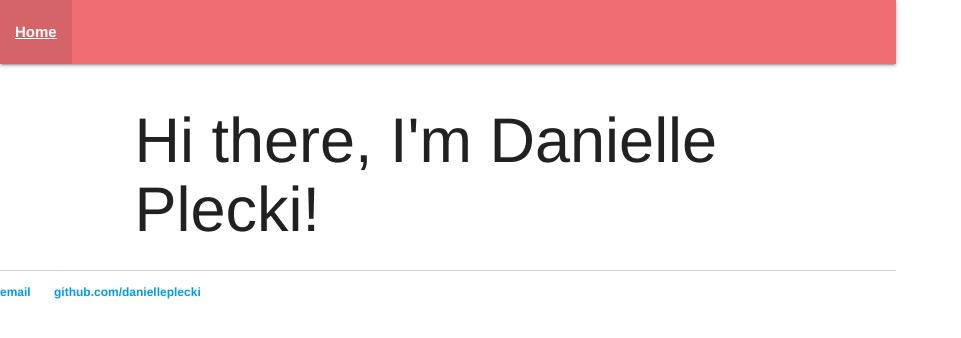
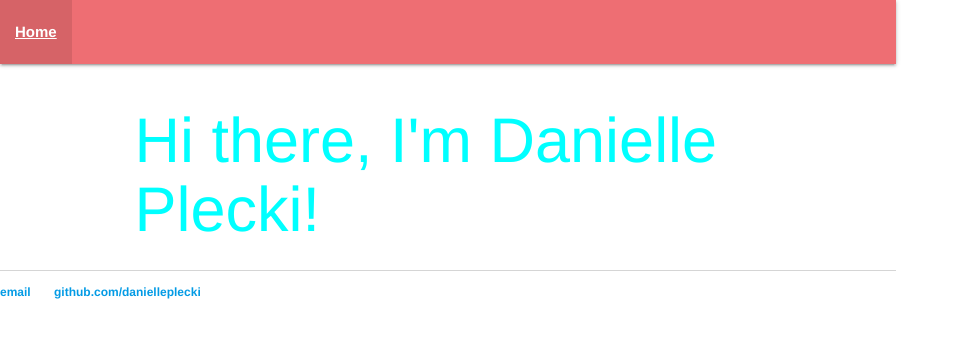
Before and after one commit to danielleplecki/danielleplecki.github.io, a Jekyll site: the page built from index.html, in a window 1280 px wide. Shown: the top 338 px of the page, without its empty margins (0-961 px from the left). Built offline with Jekyll 4.4.1, drawn with Linux system fonts in a browser that asks for light colours.

Commit message:
add materialize

```diff
--- a/_layouts/default.html
+++ b/_layouts/default.html
@@ -7,7 +7,7 @@
     <!--Import Google Icon Font-->
     <link href="https://fonts.googleapis.com/icon?family=Material+Icons" rel="stylesheet">
     <!--Import materialize.css-->
-    <link type="text/css" rel="stylesheet" href="../css/materialize.min.css"  media="screen,projection"/>
+    <link type="text/css" rel="stylesheet" href="../css/materialize.min.css" media="screen,projection"/>
 
     <!--Let browser know website is optimized for mobile-->
     <meta name="viewport" content="width=device-width, initial-scale=1.0"/>
--- a/css/main.css
+++ b/css/main.css
@@ -1,6 +1,7 @@
 body {
     margin: 60px auto;
     width: 70%;
+    color: aqua;
 }
 nav ul, footer ul {
     font-family:'Helvetica', 'Arial', 'Sans-Serif';
```
